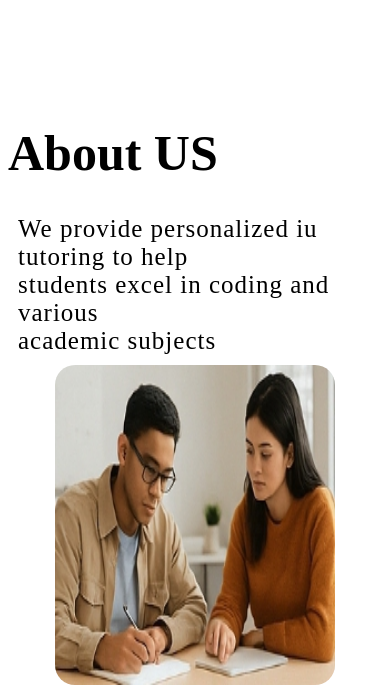
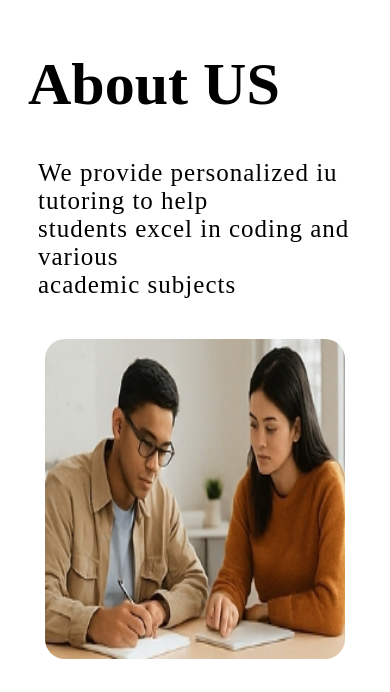
Before and after one commit to JamesChadwick999/JamesChadwick9999.github.io, a plain HTML site: page index.html in a window 390 px wide. Shown: the part 452-1144 px from the top of the page. Drawn offline with Linux system fonts and the light colour scheme.

Commit message:
Update SPECTRE.css

```diff
--- a/SPECTRE.css
+++ b/SPECTRE.css
@@ -301,11 +301,11 @@
     align-items: center;
     justify-content: center;
     margin-top: 100px;
-    margin-bottom: 20px;
     padding-bottom: 100px;
+    margin: 20px;
 }
 .body2-text{
-    font-size: 50px;
+    font-size: 60px;
 }
 .body2-p{
     font-size: 25px;
@@ -314,7 +314,8 @@
 }
 .body2-img{
     border-radius: 20px;
-    width:280px;
+    margin-top: 30px;
+    width:300px;
     height: 320px;
 }
 .body3-text{
```
